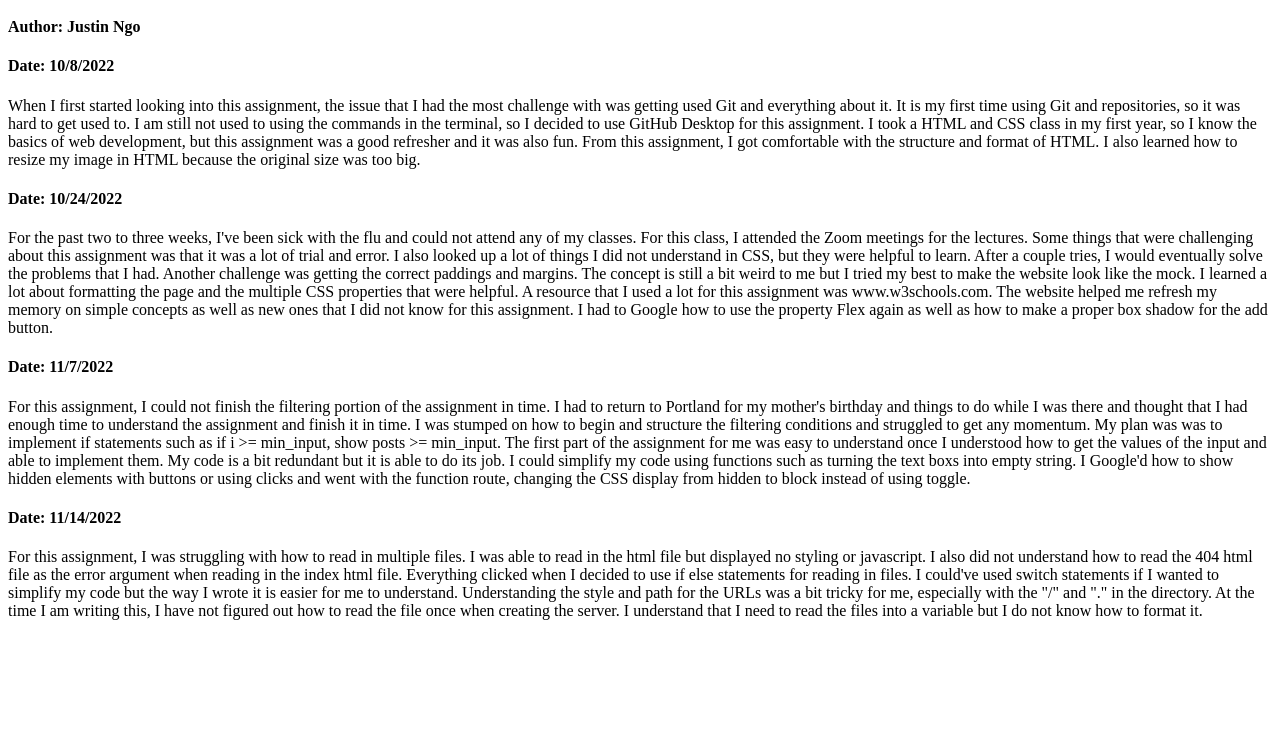
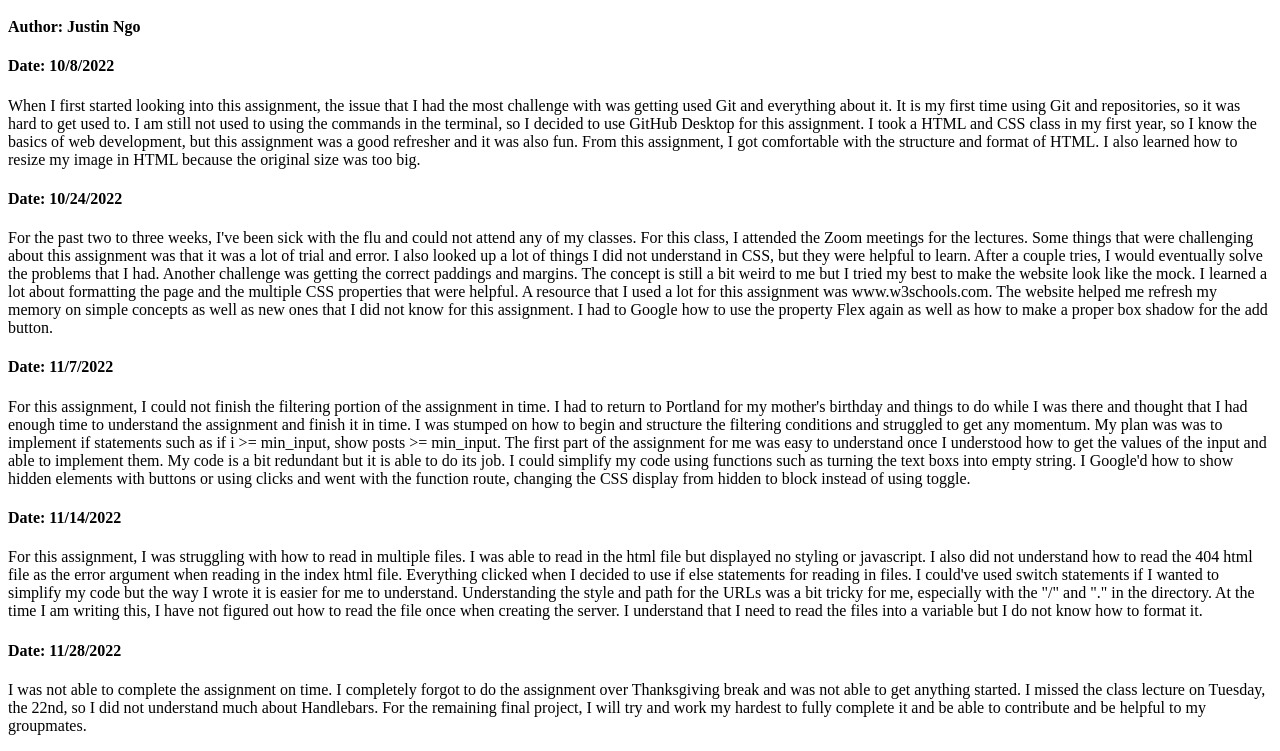
Before and after one commit to justin-ngo-jn/justin-ngo-jn.github.io, a plain HTML site: page blog.html in a window 1280 px wide. Shown: the part 105-856 px from the top of the page. Before the commit the page ends 800 px from the top, so only its background shows below. Drawn offline with Linux system fonts and the light colour scheme.

Commit message:
Added reflection 5 for assignment 5

```diff
--- a/blog.html
+++ b/blog.html
@@ -59,5 +59,14 @@
                 At the time I am writing this, I have not figured out how to read the file once when creating the server. I understand that I need to read the files into a variable but I do not know how to format it.
             </p>
         </div>
+
+        <div class = "reflection 5">
+            <h4>Date: 11/28/2022</h4>
+            <p>
+                I was not able to complete the assignment on time. I completely forgot to do the assignment over Thanksgiving break and was not able to get anything started. I missed the class lecture
+                on Tuesday, the 22nd, so I did not understand much about Handlebars. For the remaining final project, I will try and work my hardest to fully complete it and be able to contribute and
+                be helpful to my groupmates.
+            </p>
+        </div>
     </body>
 </html>
```
